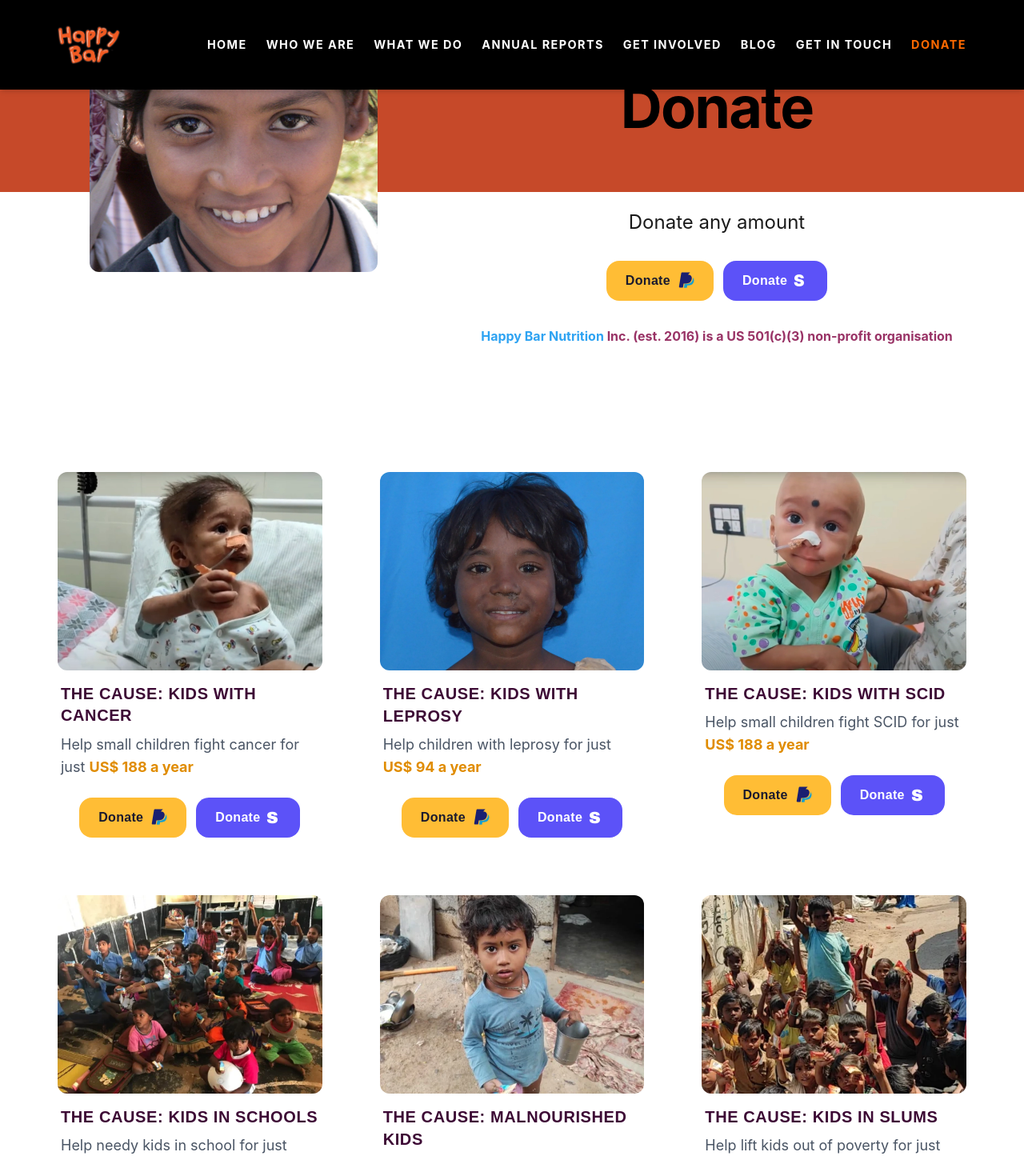
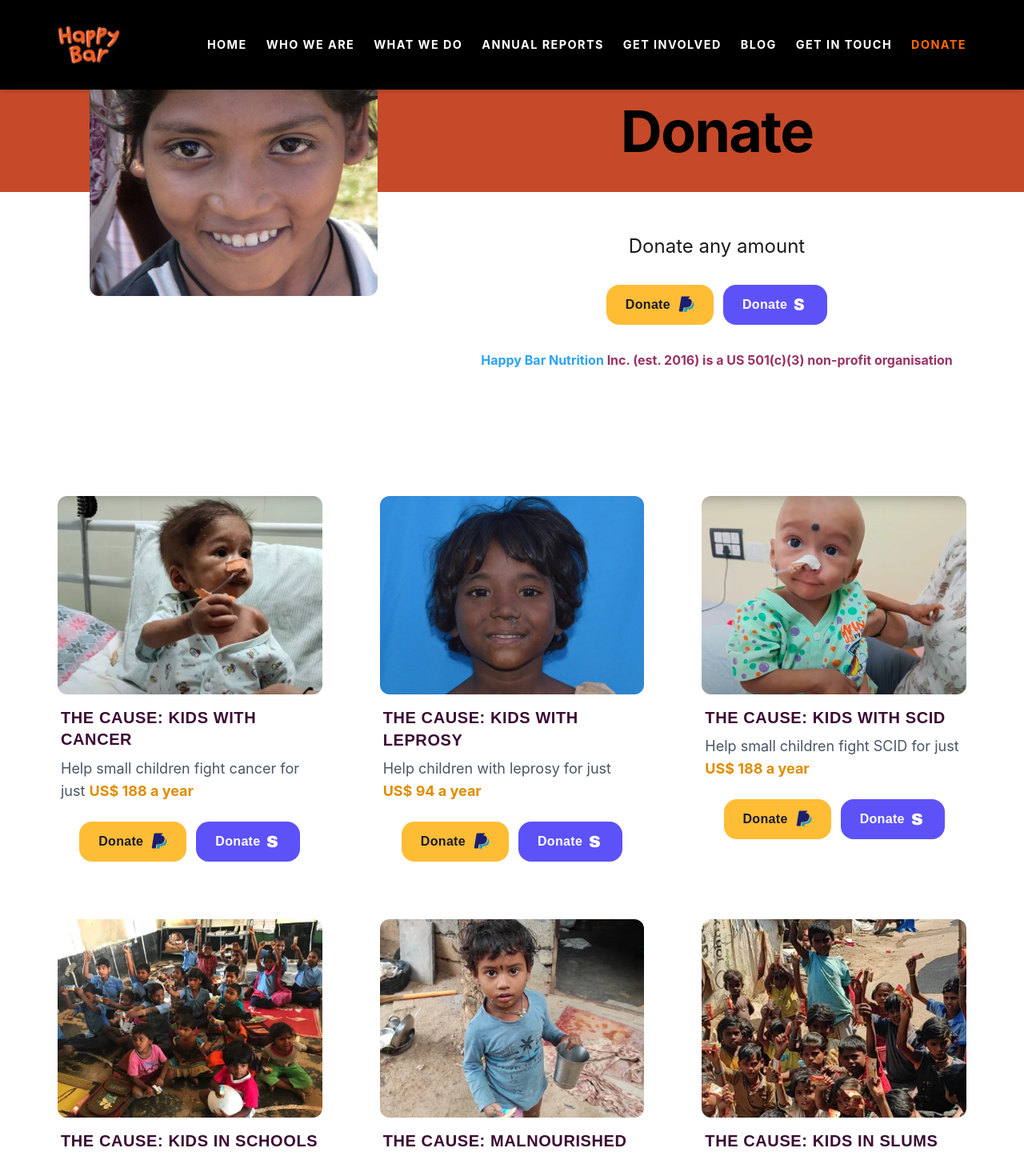
Before and after one commit to Sibasis21Routray/HappyBar, a React (Vite) app in the folder client/: page /donate in a window 1280 px wide. Shown: the top 1445 px of the page at 80% size. Built offline with nearby package versions, Linux system fonts and the light colour scheme.

Commit message:
updated ui

```diff
--- a/client/src/components/Blog/Hero.tsx
+++ b/client/src/components/Blog/Hero.tsx
@@ -13,7 +13,7 @@ export default function Hero() {
         />
 
         {/* Main Content - responsive column layout with overlap */}
-        <div className="flex flex-col lg:flex-row items-stretch min-h-[520px] mt-[-40px] lg:mt-[-170px]">
+        <div className="flex flex-col lg:flex-row items-stretch min-h-[520px] mt-[-40px] lg:mt-[-140px]">
 
           {/* ── Left: Image overlapping stripe ── */}
           <div className="relative lg:flex-shrink-0 w-full lg:w-[800px]">
--- a/client/src/components/Donate/Hero.tsx
+++ b/client/src/components/Donate/Hero.tsx
@@ -17,7 +17,7 @@ export default function Hero() {
         />
 
         {/* Main Content - responsive column layout with overlap */}
-        <div className="flex flex-col lg:flex-row items-stretch min-h-[520px] mt-[-30px] lg:mt-[-170px]">
+        <div className="flex flex-col lg:flex-row items-stretch min-h-[520px] mt-[-30px] lg:mt-[-140px]">
 
           {/* ── Left: Image overlapping stripe ── */}
           <div className="relative flex-shrink-0 w-full lg:w-[40%]">
--- a/client/src/components/Donate/OurCause.tsx
+++ b/client/src/components/Donate/OurCause.tsx
@@ -266,7 +266,7 @@ export default function OurCause() {
   return (
     <div className="w-full bg-white">
       {/* Causes grid */}
-      <div className="max-w-9xl mx-auto px-4 sm:px-18 py-0 pb-10">
+      <div className="max-w-9xl mx-auto px-4 sm:px-18 py-0 mb-10">
         <div className="grid grid-cols-1 sm:grid-cols-2 lg:grid-cols-3 gap-18">
           {causes.map((cause) => (
             <CauseCard key={cause.id} cause={cause} />
--- a/client/src/components/Get-involved/Hero.tsx
+++ b/client/src/components/Get-involved/Hero.tsx
@@ -14,7 +14,7 @@ export default function Hero() {
         />
 
         {/* Main Content - responsive column layout with overlap */}
-       <div className="flex flex-col lg:flex-row items-stretch min-h-[520px] mt-[-50px] lg:mt-[-170px]">
+       <div className="flex flex-col lg:flex-row items-stretch min-h-[520px] mt-[-50px] lg:mt-[-140px]">
 
           {/* ── Left: Image overlapping stripe ── */}
           <div className="relative lg:flex-shrink-0 w-full lg:w-1/2">
--- a/client/src/components/What-we-do/Hero.tsx
+++ b/client/src/components/What-we-do/Hero.tsx
@@ -16,7 +16,7 @@ export default function Hero() {
               style={{ height: 190, background: "var(--dark-purple)" }}
             />
             {/* Image sits over the bar, indented from left edge */}
-            <div className="relative z-10 lg:pl-20 pl-4 pr-4 md:pr-0 pt-6 pb-10">
+            <div className="relative z-10 lg:pl-20 pl-4 pr-4 md:pr-0 pt-14 pb-10">
               <img
                 src={children}
                 alt="Happy child enjoying nutritious Happy Bar"
```
